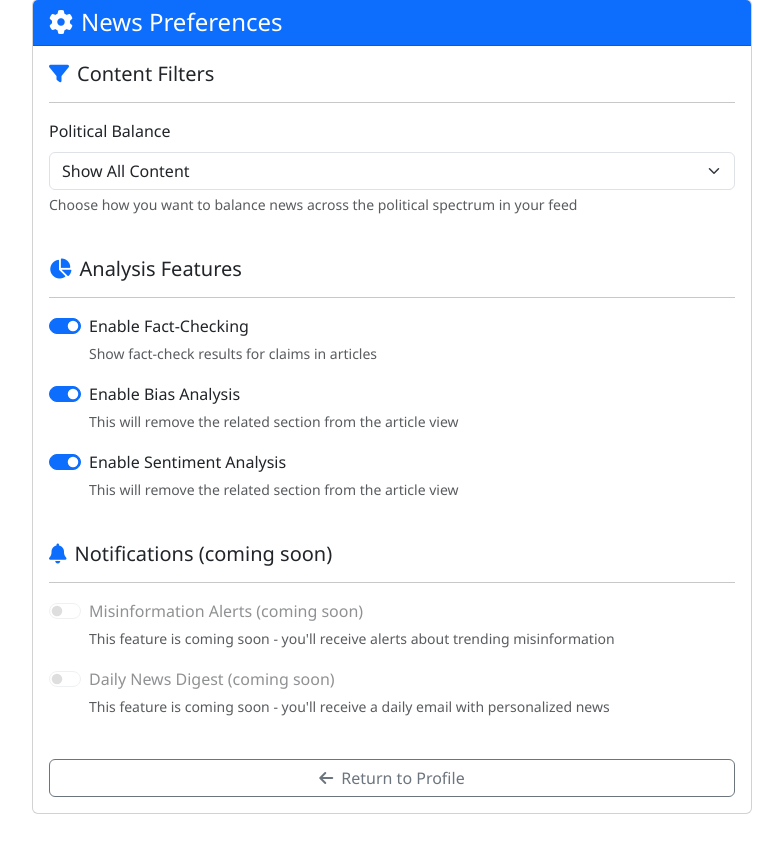
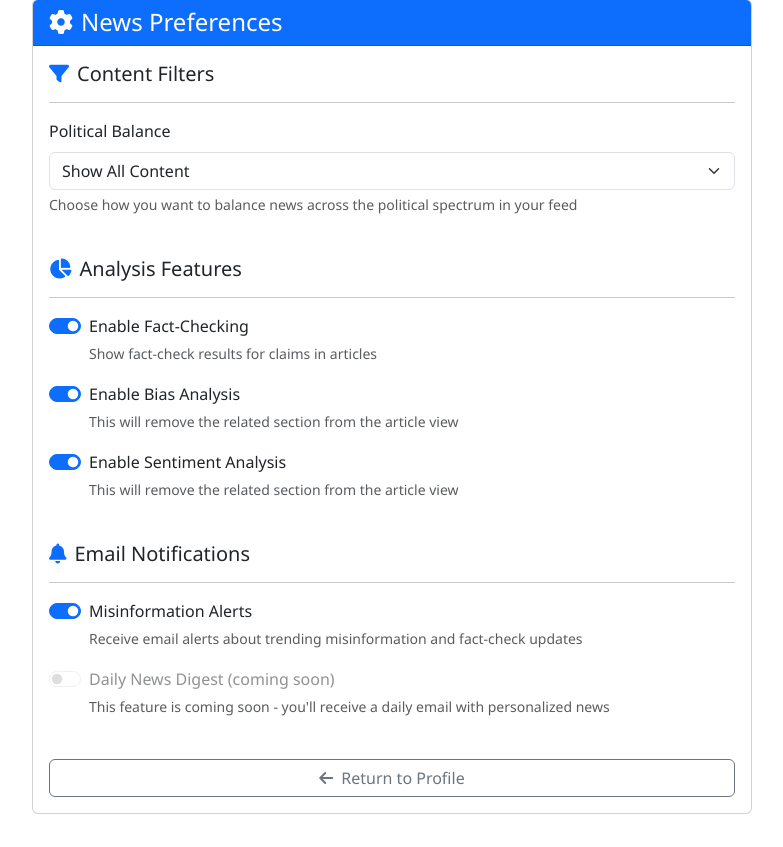
Before and after one commit to NacirChahine/news-ai-advance, a Django app: page /accounts/preferences/ in a window 1280 px wide. Shown: the part 83-930 px from the top of the page, without its empty margins (248-1031 px from the left). Run offline with Django 5.2, Linux system fonts and the light colour scheme; a user stored in the database is signed in; data comes from the database, SQL or seed files in the repository; both versions use the stored data as it was after the commit.

Commit message:
alert emails improvement (settings + sending emails)

```diff
--- a/accounts/templates/accounts/preferences.html
+++ b/accounts/templates/accounts/preferences.html
@@ -59,13 +59,22 @@
 
                         <div class="row mb-4">
                             <div class="col-md-12">
-                                <h5><i class="fas fa-bell me-2 text-primary"></i>Notifications (coming soon)</h5>
+                                <h5><i class="fas fa-bell me-2 text-primary"></i>Email Notifications</h5>
                                 <hr>
 
                                 <div class="form-check form-switch mb-3">
-                                    <input class="form-check-input" type="checkbox" id="receive_misinformation_alerts" name="receive_misinformation_alerts" disabled>
-                                    <label class="form-check-label" for="receive_misinformation_alerts">Misinformation Alerts (coming soon)</label>
-                                    <div class="form-text">This feature is coming soon - you'll receive alerts about trending misinformation</div>
+                                    {% if user.email %}
+                                        <input class="form-check-input" type="checkbox" id="receive_misinformation_alerts" name="receive_misinformation_alerts" {% if preferences.receive_misinformation_alerts %}checked{% endif %}>
+                                        <label class="form-check-label" for="receive_misinformation_alerts">Misinformation Alerts</label>
+                                        <div class="form-text">Receive email alerts about trending misinformation and fact-check updates</div>
+                                    {% else %}
+                                        <input class="form-check-input" type="checkbox" id="receive_misinformation_alerts" name="receive_misinformation_alerts" disabled>
+                                        <label class="form-check-label text-muted" for="receive_misinformation_alerts">Misinformation Alerts</label>
+                                        <div class="form-text text-warning">
+                                            <i class="fas fa-exclamation-triangle me-1"></i>
+                                            Email address required. <a href="{% url 'accounts:edit_profile' %}" class="text-decoration-none">Add email address</a> to enable notifications.
+                                        </div>
+                                    {% endif %}
                                 </div>
 
                                 <div class="form-check form-switch mb-3">
@@ -164,9 +173,13 @@ document.addEventListener('DOMContentLoaded', function() {
         autoSavePreference('enable_sentiment_analysis', this.checked);
     });
 
-    document.getElementById('receive_misinformation_alerts').addEventListener('change', function() {
-        autoSavePreference('receive_misinformation_alerts', this.checked);
-    });
+    // Only add event listener for misinformation alerts if the checkbox is not disabled
+    const misinformationAlertsCheckbox = document.getElementById('receive_misinformation_alerts');
+    if (misinformationAlertsCheckbox && !misinformationAlertsCheckbox.disabled) {
+        misinformationAlertsCheckbox.addEventListener('change', function() {
+            autoSavePreference('receive_misinformation_alerts', this.checked);
+        });
+    }
 
     // Select dropdown
     document.querySelector('select[name="political_filter"]').addEventListener('change', function() {
```
Also changed, not shown: news_analysis/email_utils.py (+29 -11 lines), db.sqlite3.
